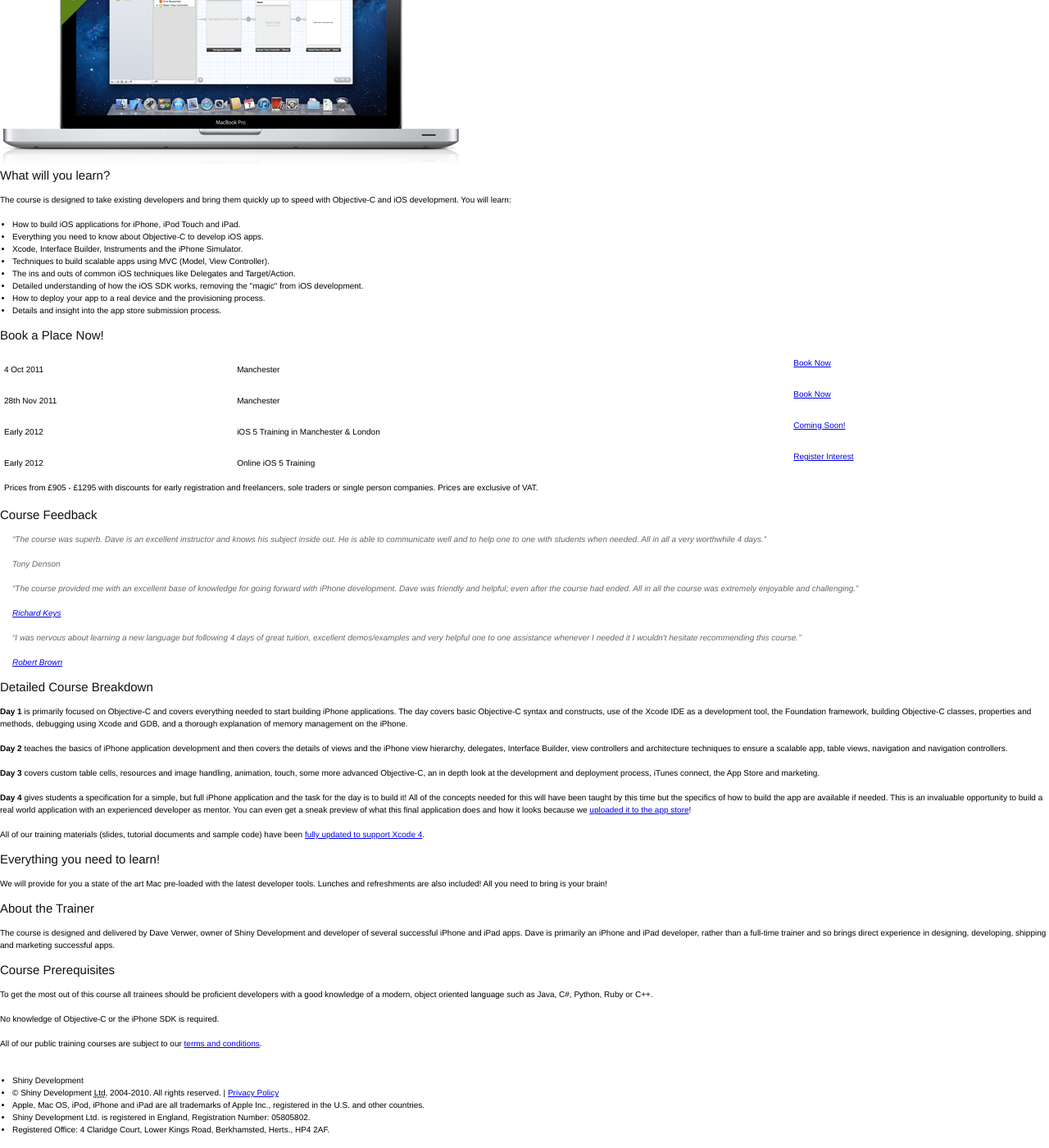
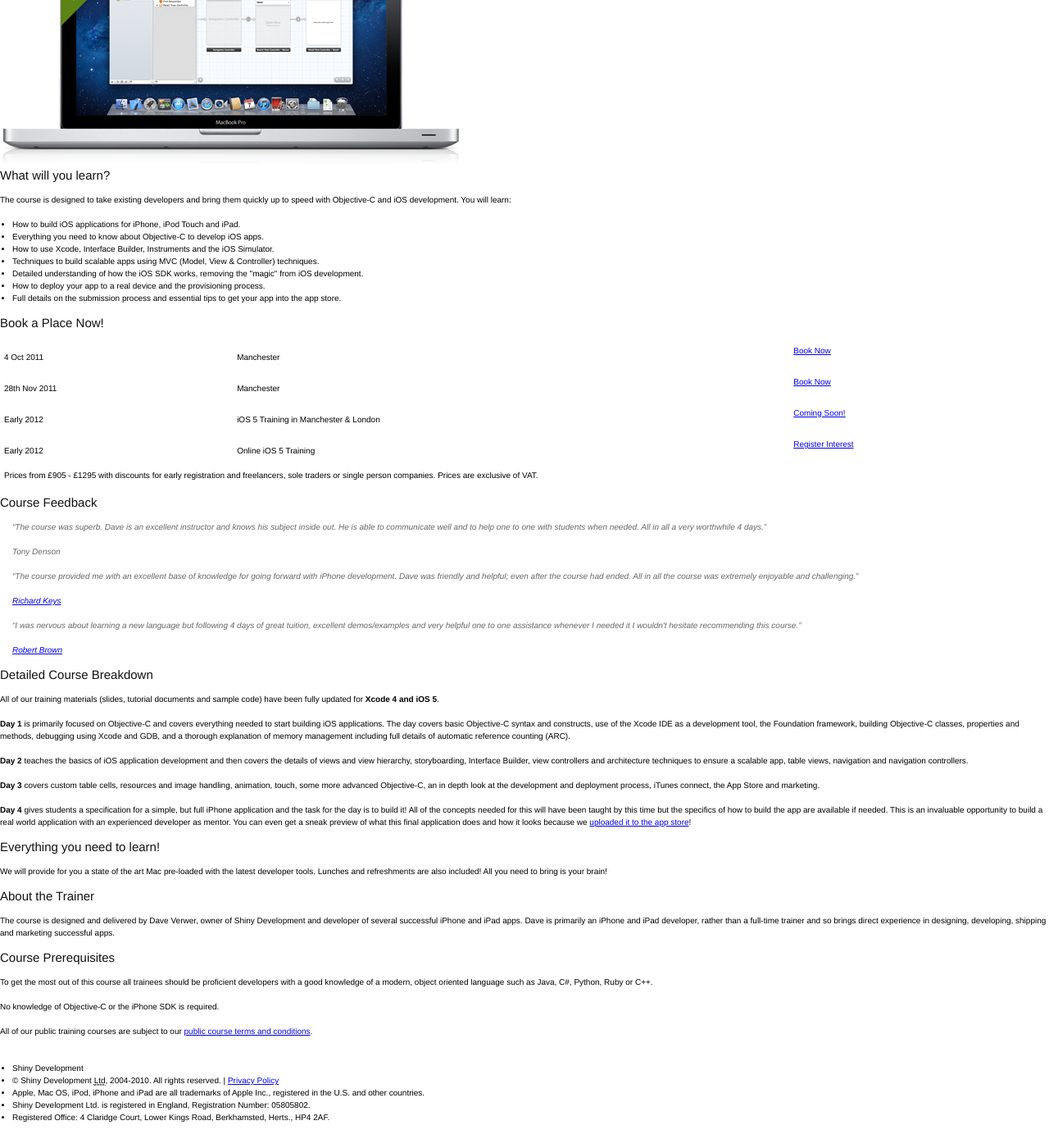
Before and after one commit to shinydevelopment/ShinyDevelopment-Holding, a Jekyll site: the page built from public-training.html, in a window 1280 px wide and 1400 px high, scrolled down 293 px. Shown: the whole window at 82% size. Built offline with Jekyll 4.4.1, drawn with Linux system fonts in a browser that asks for light colours; Markdown is read by kramdown in place of the engine named in the settings; comment, search, counter and statistics services are not loaded; some of the changed text lies outside the part shown.

Commit message:
Updates to wording for iOS 5.

```diff
--- a/public-training.html
+++ b/public-training.html
@@ -6,9 +6,9 @@
 ---
 <div class="container content-upper">
   <div class="section ">
-    <h2>Ultimate iOS Training.</h2>
+    <h2>iOS 5 Developer Training.</h2>
     <p class="excerpt">Our publicly scheduled iPhone and iPad developer training courses provide everything you need to get up and running with Objective-C and the iOS SDK.</p>
-    <p class="excerpt">The course provides a comprehensive grounding in iOS development and you will come away with the ability to build apps and an understanding of all of the key concepts.</p>
+    <p class="excerpt">The course provides a comprehensive grounding in iOS development and you will come away with the ability to build apps and a thorough understanding of the key concepts and techniques.</p>
   </div>
   <img src="/assets/images/macbook.png" width="561" height="360" class="display-img" />
 </div>
@@ -23,12 +23,11 @@
       <ul class="overview">
         <li>How to build iOS applications for iPhone, iPod Touch and iPad.</li>
         <li>Everything you need to know about Objective-C to develop iOS apps.</li>
-        <li>Xcode, Interface Builder, Instruments and the iPhone Simulator.</li>
-        <li>Techniques to build scalable apps using MVC (Model, View Controller).</li>
-        <li>The ins and outs of common iOS techniques like Delegates and Target/Action.</li>
+        <li>How to use Xcode, Interface Builder, Instruments and the iOS Simulator.</li>
+        <li>Techniques to build scalable apps using MVC (Model, View &amp; Controller) techniques.</li>
         <li>Detailed understanding of how the iOS SDK works, removing the "magic" from iOS development.</li>
         <li>How to deploy your app to a real device and the provisioning process.</li>
-        <li>Details and insight into the app store submission process.</li>
+        <li>Full details on the submission process and essential tips to get your app into the app store.</li>
       </ul>
     </div>
     <div class="section">
@@ -58,11 +57,11 @@
   <div class="container content-lower">
     <div class="section section-double">
       <h3>Detailed Course Breakdown</h3>
-      <p><strong>Day 1</strong> is primarily focused on Objective-C and covers everything needed to start building iPhone applications. The day covers basic Objective-C syntax and constructs, use of the Xcode IDE as a development tool, the Foundation framework, building Objective-C classes, properties and methods, debugging using Xcode and GDB, and a thorough explanation of memory management on the iPhone.</p>
-      <p><strong>Day 2</strong> teaches the basics of iPhone application development and then covers the details of views and the iPhone view hierarchy, delegates, Interface Builder, view controllers and architecture techniques to ensure a scalable app, table views, navigation and navigation controllers.</p>
+      <p>All of our training materials (slides, tutorial documents and sample code) have been fully updated for <strong>Xcode 4 and iOS 5</strong>.</p>
+      <p><strong>Day 1</strong> is primarily focused on Objective-C and covers everything needed to start building iOS applications. The day covers basic Objective-C syntax and constructs, use of the Xcode IDE as a development tool, the Foundation framework, building Objective-C classes, properties and methods, debugging using Xcode and GDB, and a thorough explanation of memory management including full details of automatic reference counting (ARC).</p>
+      <p><strong>Day 2</strong> teaches the basics of iOS application development and then covers the details of views and view hierarchy, storyboarding, Interface Builder, view controllers and architecture techniques to ensure a scalable app, table views, navigation and navigation controllers.</p>
       <p><strong>Day 3</strong> covers custom table cells, resources and image handling, animation, touch, some more advanced Objective-C, an in depth look at the development and deployment process, iTunes connect, the App Store and marketing.</p>
       <p><strong>Day 4</strong> gives students a specification for a simple, but full iPhone application and the task for the day is to build it! All of the concepts needed for this will have been taught by this time but the specifics of how to build the app are available if needed. This is an invaluable opportunity to build a real world application with an experienced developer as mentor. You can even get a sneak preview of what this final application does and how it looks because we <a href="http://itunes.apple.com/gb/app/tweet-trends-build-this-app/id368227792?mt=8">uploaded it to the app store</a>!</p>
-      <p>All of our training materials (slides, tutorial documents and sample code) have been <a href="/blog/ios-training-courses-updated-for-xcode-4">fully updated to support Xcode 4</a>.</p>
       <h3>Everything you need to learn!</h3>
       <p>We will provide for you a state of the art Mac pre-loaded with the latest developer tools. Lunches and refreshments are also included! All you need to bring is your brain!</p>
     </div>
@@ -70,7 +69,7 @@
       <h3>About the Trainer</h3>
       {% include daveverwer-bio.html %}
       {% include prerequisites.html %}
-      <p class="terms">All of our public training courses are subject to our <a href="/public-course-terms-and-conditions/">terms and conditions</a>.</p>
+      <p>All of our public training courses are subject to our <a href="/public-course-terms-and-conditions/">public course terms and conditions</a>.</p>
     </div>
 </div>
 
```
Also changed, not shown: in-house-training.html (+5 -5 lines), training.html (+4 -4 lines).
